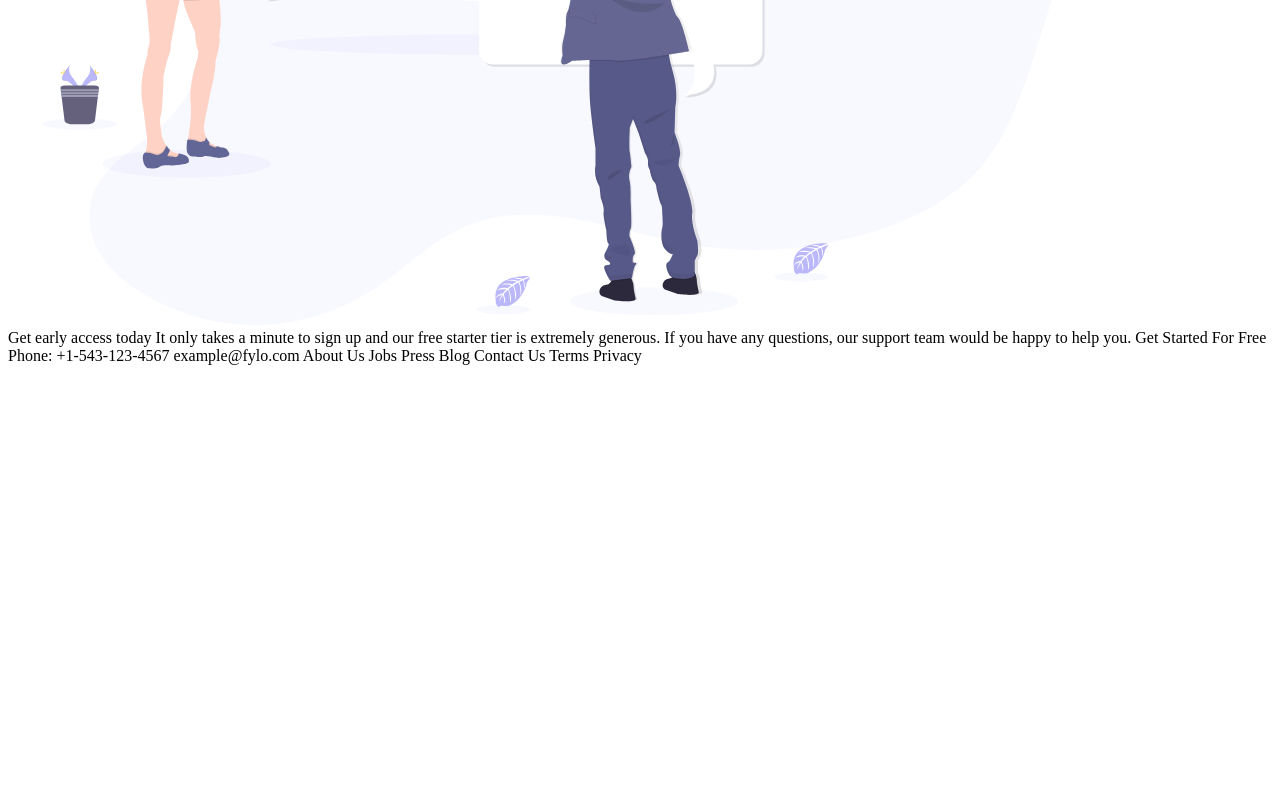
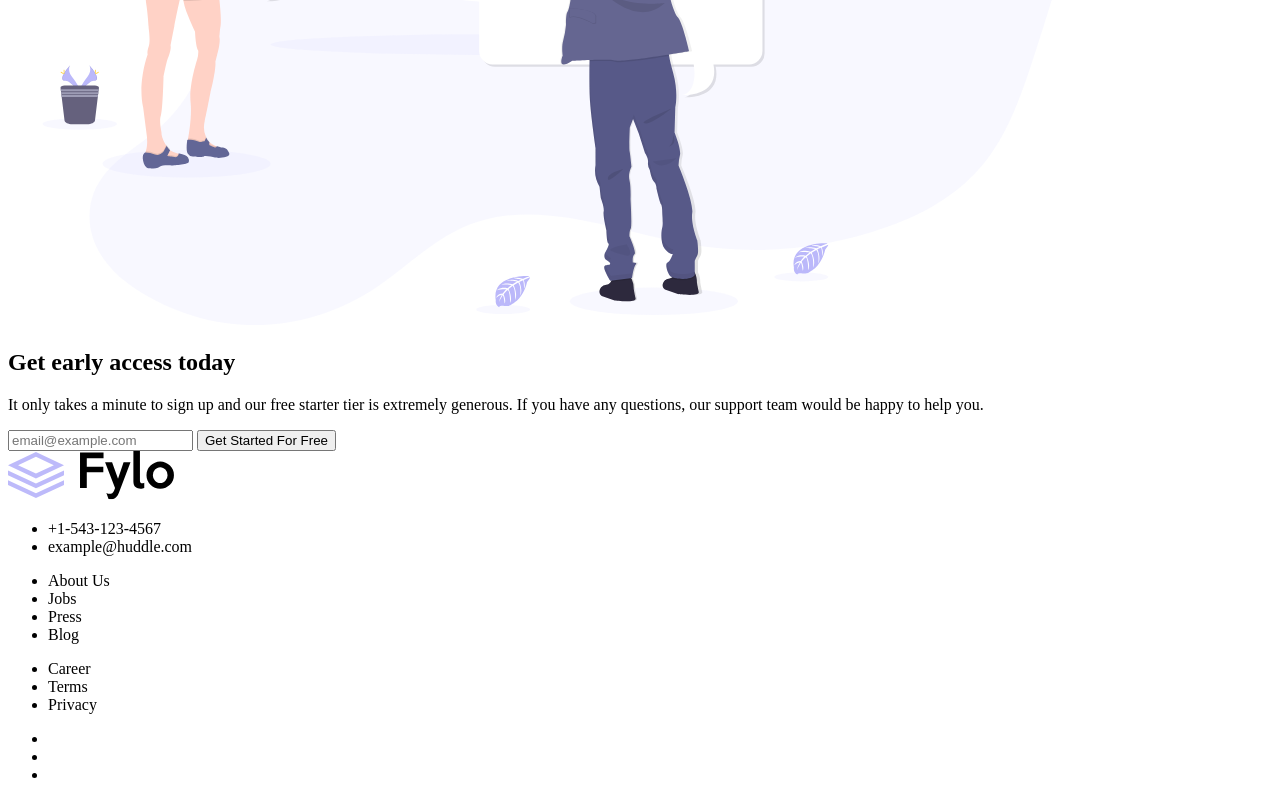
Before and after one commit to adriansmuresan/Fylo-Landing-Page, a plain HTML site: page index.html in a window 1280 px wide. Shown: the part 2007-2807 px from the top of the page. Before the commit the page ends 2380 px from the top, so only its background shows below. Drawn offline with Linux system fonts and the light colour scheme.

Commit message:
Adds markup for the second section and footer

```diff
--- a/index.html
+++ b/index.html
@@ -99,9 +99,87 @@
       </div>
     </section>
 
-    Get early access today It only takes a minute to sign up and our free
-    starter tier is extremely generous. If you have any questions, our support
-    team would be happy to help you. Get Started For Free Phone: +1-543-123-4567
-    example@fylo.com About Us Jobs Press Blog Contact Us Terms Privacy
+    <section>
+      <div class="container">
+        <div class="flex">
+          <div>
+            <h2>Get early access today</h2>
+            <p>
+              It only takes a minute to sign up and our free starter tier is
+              extremely generous. If you have any questions, our support team
+              would be happy to help you.
+            </p>
+          </div>
+
+          <div>
+            <form action="">
+              <input type="email" placeholder="email@example.com" />
+              <button>Get Started For Free</button>
+            </form>
+          </div>
+        </div>
+      </div>
+    </section>
+
+    <footer>
+      <div class="container">
+        <img src="./images/logo.svg" alt="logo" />
+
+        <div class="flex align-start">
+          <ul>
+            <li>
+              +1-543-123-4567
+            </li>
+            <li>
+              example@huddle.com
+            </li>
+          </ul>
+          <ul>
+            <li>
+              About Us
+            </li>
+            <li>
+              Jobs
+            </li>
+            <li>
+              Press
+            </li>
+            <li>
+              Blog
+            </li>
+          </ul>
+
+          <ul>
+            <li>
+              Career
+            </li>
+            <li>
+              Terms
+            </li>
+            <li>
+              Privacy
+            </li>
+          </ul>
+
+          <ul class="social-media">
+            <li>
+              <a class="circle" href="#">
+                <i class="fab fa-facebook-f"></i>
+              </a>
+            </li>
+            <li>
+              <a class="circle" href="#">
+                <i class="fab fa-twitter"></i>
+              </a>
+            </li>
+            <li>
+              <a class="circle" href="#">
+                <i class="fab fa-instagram"></i>
+              </a>
+            </li>
+          </ul>
+        </div>
+      </div>
+    </footer>
   </body>
 </html>
```
